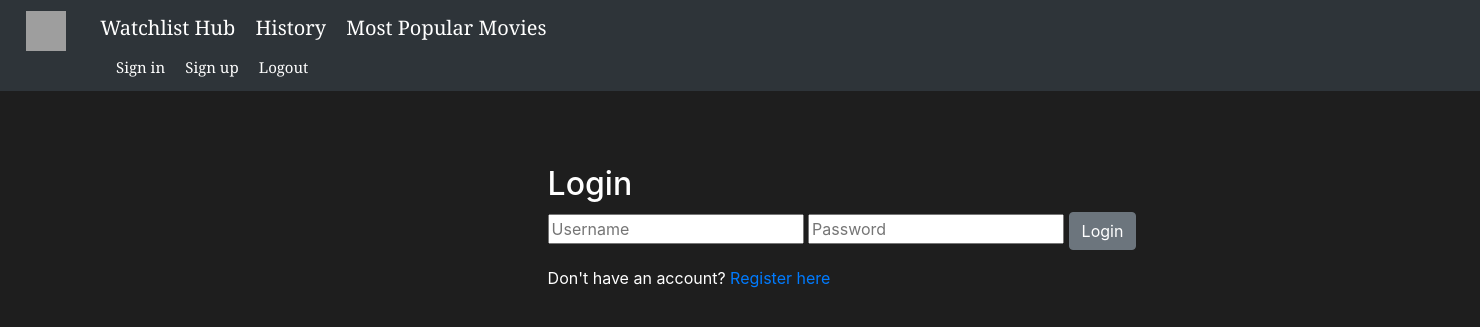
After one commit to deansainer/watch-play-list, a Django app: page /login/ in a window 1480 px wide. The commit adds this page. Shown: the top 327 px of the page. Run offline with Django 4.2, Linux system fonts and the light colour scheme; grey boxes are pictures that could not be loaded.

Commit message:
added login, register, logout functionality

```diff
--- /dev/null
+++ b/organizer_app/templates/organizer_app/login.html
@@ -0,0 +1,18 @@
+{% extends 'organizer_app/main.html' %}
+{% load static %}
+
+<link rel="stylesheet" href="https://cdn.jsdelivr.net/npm/bootstrap@4.3.1/dist/css/bootstrap.min.css" integrity="sha384-ggOyR0iXCbMQv3Xipma34MD+dH/1fQ784/j6cY/iJTQUOhcWr7x9JvoRxT2MZw1T" crossorigin="anonymous">
+<link rel="stylesheet" type="text/css" href="{% static 'css/main.css' %}">
+{% block body %}
+<div class="login_form">
+<h2>Login</h2>
+<form method="POST">
+  {% csrf_token %}
+  <input type="text" name="username" placeholder="Username">
+  <input type="password" name="password" placeholder="Password">
+  <button class="btn btn-secondary" type="submit">Login</button>
+</form>
+<p>Don't have an account? <a href="{% url 'register_url' %}" class="link-info">Register here</a></p>
+</div>
+  </div>
+{% endblock %}
--- a/organizer_app/templates/organizer_app/main.html
+++ b/organizer_app/templates/organizer_app/main.html
@@ -17,6 +17,10 @@
       <a style="margin-left: 30px" class="navbar-brand" href="{% url 'home_url' %}">Watchlist Hub</a>
       <a style="" class="navbar-brand" href="{% url 'history_url' %}">History</a>
       <a style="" class="navbar-brand" href="{% url 'most_popular_movies_url' %}">Most Popular Movies</a>
+      <a style="color:white; font-size: 17px; margin-left: 900px">{{ user.username }}</a>
+      <a style="margin-left: 100px; font-size: 15px" class="navbar-brand" href="{% url 'login_url' %}">Sign in</a>
+      <a style="font-size: 15px" class="navbar-brand" href="{% url 'register_url' %}">Sign up</a>
+      <a style="font-size: 15px" class="navbar-brand" href="{% url 'logout_url' %}">Logout</a>
   </div>
 
 </nav>
--- a/organizer_app/urls.py
+++ b/organizer_app/urls.py
@@ -4,11 +4,15 @@ from .views import *
 
 
 urlpatterns = [
+    path('register/', views.register, name='register_url'),
+    path('login/', views.user_login, name='login_url'),
+    path('logout/', views.user_logout, name='logout_url'),
     path('', views.MovieView.as_view(), name='home_url'),
     path('delete/<str:id>', views.delete, name='delete_url'),
     path('details/<str:id>', views.details, name='details_url'),
     path('mark_as_watched/<str:id>', views.mark_as_watched, name='mark_as_watched_url'),
     path('history', views.HistoryView.as_view(), name='history_url'),
     path('mark_as_unwatched/<str:id>', views.mark_as_unwatched, name='mark_as_unwatched_url'),
-    path('most_popular_movies', views.MostPopularMoviesView.as_view(), name = 'most_popular_movies_url')
+    path('most_popular_movies', views.MostPopularMoviesView.as_view(), name = 'most_popular_movies_url'),
+
 ]
--- a/organizer_app/views.py
+++ b/organizer_app/views.py
@@ -1,3 +1,5 @@
+from django.contrib.auth import authenticate, login, logout
+from django.contrib.auth.forms import UserCreationForm
 from django.shortcuts import render, redirect
 from django.views.generic import View, TemplateView
 import requests
@@ -17,61 +19,96 @@ most_popular_movies_querystring = {"currentCountry":"US","purchaseCountry":"US",
 content_data_url = "https://online-movie-database.p.rapidapi.com/auto-complete"
 content_details_url = "https://online-movie-database.p.rapidapi.com/title/get-overview-details"
 
+def register(request):
+    if request.method == 'POST':
+        form = UserCreationForm(request.POST)
+        if form.is_valid():
+            form.save()
+            return redirect('login_url')
+    else:
+        form = UserCreationForm()
+    return render(request, 'organizer_app/register.html', {'form': form})
+
+
+def user_login(request):
+    if request.method == 'POST':
+        username = request.POST.get('username')
+        password = request.POST.get('password')
+        user = authenticate(username=username, password=password)
+        if user is not None:
+            login(request, user)
+            return redirect('/')
+        else:
+            return render(request, 'organizer_app/login.html')
+    else:
+        return render(request, 'organizer_app/login.html')
+
+
+def user_logout(request):
+    logout(request)
+    return redirect('/')
+
+
 class MovieView(View):
     def get(self, request, *args, **kwargs):
-        content_list = Content.objects.filter(is_watched=False)
-        return render(request,'organizer_app/organizer.html', {'content_list': content_list})
+        if request.user.is_authenticated:
+            content_list = Content.objects.filter(is_watched=False)
+            return render(request,'organizer_app/organizer.html', {'content_list': content_list})
+        else:
+            return redirect('login_url')
     def post(self, request, *args, **kwargs):
         # getting all unwatched objects from 'content' model
-        content_list = Content.objects.filter(is_watched=False)
-        try:
-            # get movie name from user
-            query = ''
-            if 'get_movie' in request.POST:
-                query= request.POST.get('movie_name')
-                querystring = {"q": query}
+        if request.user.is_authenticated:
+            content_list = Content.objects.filter(is_watched=False)
+            try:
+                # get movie name from user
+                query = ''
+                if 'get_movie' in request.POST:
+                    query= request.POST.get('movie_name')
+                    querystring = {"q": query}
 
-                #get json data of entered movie name
-                response = requests.get(content_data_url, headers=headers, params=querystring).json()
+                    #get json data of entered movie name
+                    response = requests.get(content_data_url, headers=headers, params=querystring).json()
 
-                #get id of entered movie
-                get_id = response['d'][0]['id']
+                    #get id of entered movie
+                    get_id = response['d'][0]['id']
 
-                querystring = {"tconst": get_id}
+                    querystring = {"tconst": get_id}
 
-            if 'get_movie_url' in request.POST:
-                get_url = request.POST.get('movie_url')
-                match = re.search(r'tt\d+', get_url)
-                if match:
-                    get_id = match.group(0)
+                if 'get_movie_url' in request.POST:
+                    get_url = request.POST.get('movie_url')
+                    match = re.search(r'tt\d+', get_url)
+                    if match:
+                        get_id = match.group(0)
 
-                querystring = {"tconst": get_id}
+                    querystring = {"tconst": get_id}
 
-            content_details_response = requests.get(content_details_url, headers=headers, params=querystring).json()
+                content_details_response = requests.get(content_details_url, headers=headers, params=querystring).json()
 
-            content_details_data = {
-                'id': get_id,
-                'title': content_details_response['title']['title'],
-                'year': content_details_response['title']['year'],
-                'type': content_details_response['title']['titleType'].capitalize(),
-                'top_rank': content_details_response['ratings']['topRank'],
-                'image': content_details_response['title']['image']['url'],
-                'duration': content_details_response['title']['runningTimeInMinutes'],
-                'rating': content_details_response['ratings']['rating'],
-                'genres': ', '.join(content_details_response['genres']),
-                'some_plot': content_details_response['plotOutline']['text'],
-                'full_plot': content_details_response['plotSummary']['text'],
-            }
+                content_details_data = {
+                    'id': get_id,
+                    'title': content_details_response['title']['title'],
+                    'year': content_details_response['title']['year'],
+                    'type': content_details_response['title']['titleType'].capitalize(),
+                    'top_rank': content_details_response['ratings']['topRank'],
+                    'image': content_details_response['title']['image']['url'],
+                    'duration': content_details_response['title']['runningTimeInMinutes'],
+                    'rating': content_details_response['ratings']['rating'],
+                    'genres': ', '.join(content_details_response['genres']),
+                    'some_plot': content_details_response['plotOutline']['text'],
+                    'full_plot': content_details_response['plotSummary']['text'],
+                }
 
-            #save data from json to model
-            Content.objects.get_or_create(**content_details_data)
-            redirect('/')
+                #save data from json to model
+                Content.objects.get_or_create(**content_details_data)
+                redirect('/')
 
-            return render(request,'organizer_app/organizer.html', {'content_list': content_list})
-        except Exception:
-            messages.info(request, 'Content not found, try again.')
-            return render(request, 'organizer_app/organizer.html',{'content_list': content_list})
-
+                return render(request,'organizer_app/organizer.html', {'content_list': content_list})
+            except Exception:
+                messages.info(request, 'Content not found, try again.')
+                return render(request, 'organizer_app/organizer.html',{'content_list': content_list})
+        else:
+            return render(request, 'organizer_app/login.html')
 # delete content from list
 def delete(request, id):
     content = Content.objects.get(id=id)
--- a/static/css/main.css
+++ b/static/css/main.css
@@ -81,3 +81,14 @@ body{
 .formss{
     display: flex;
 }
+.register_form{
+    display: block;
+    margin-left: 640px;
+    margin-top: 89px;
+    color:white;
+}
+.login_form{
+    color:white;
+    margin-left: 37%;
+    margin-top: 5%;
+}
```
Also changed, not shown: organizer_app/templates/organizer_app/register.html (added, +17 -0 lines).
